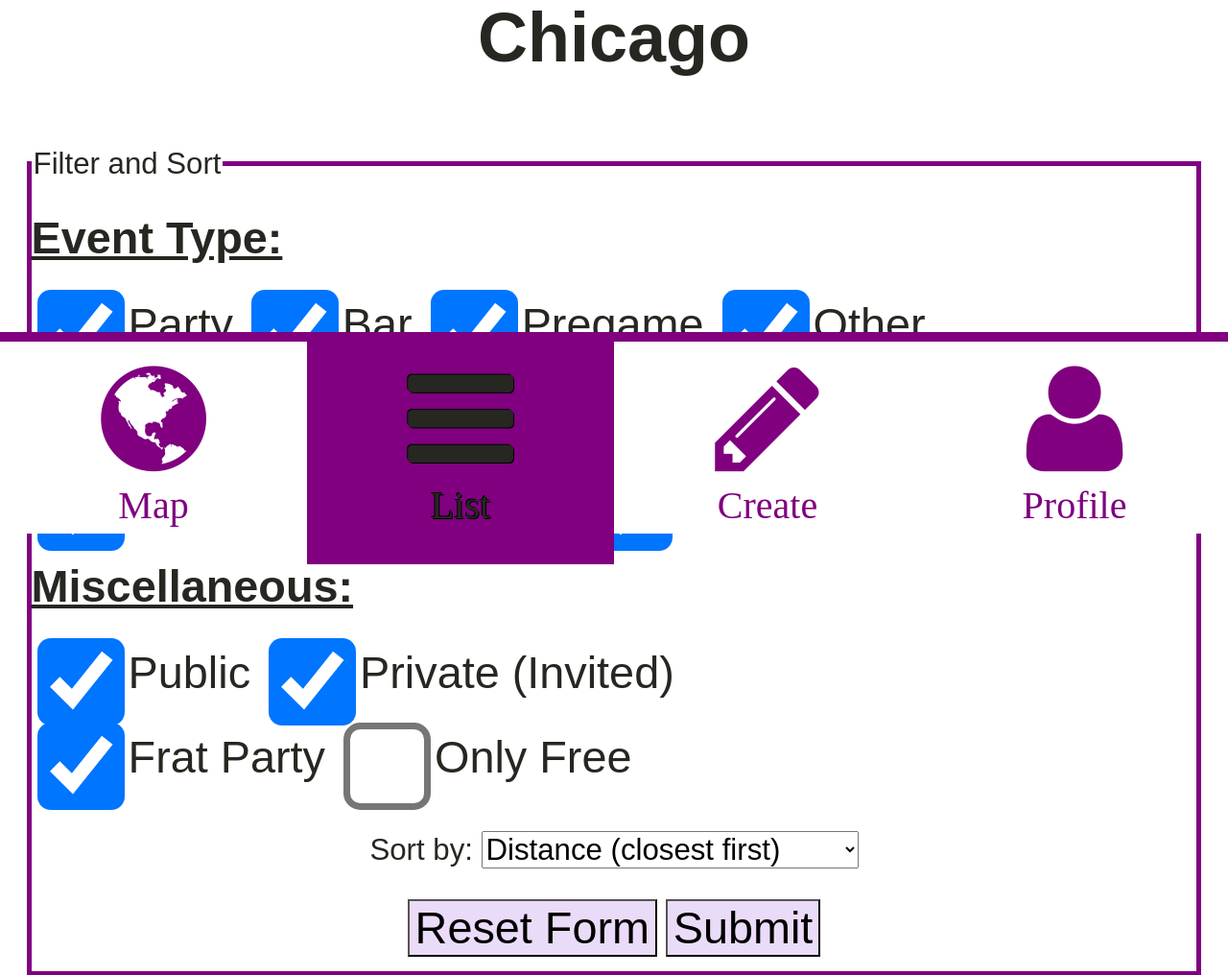
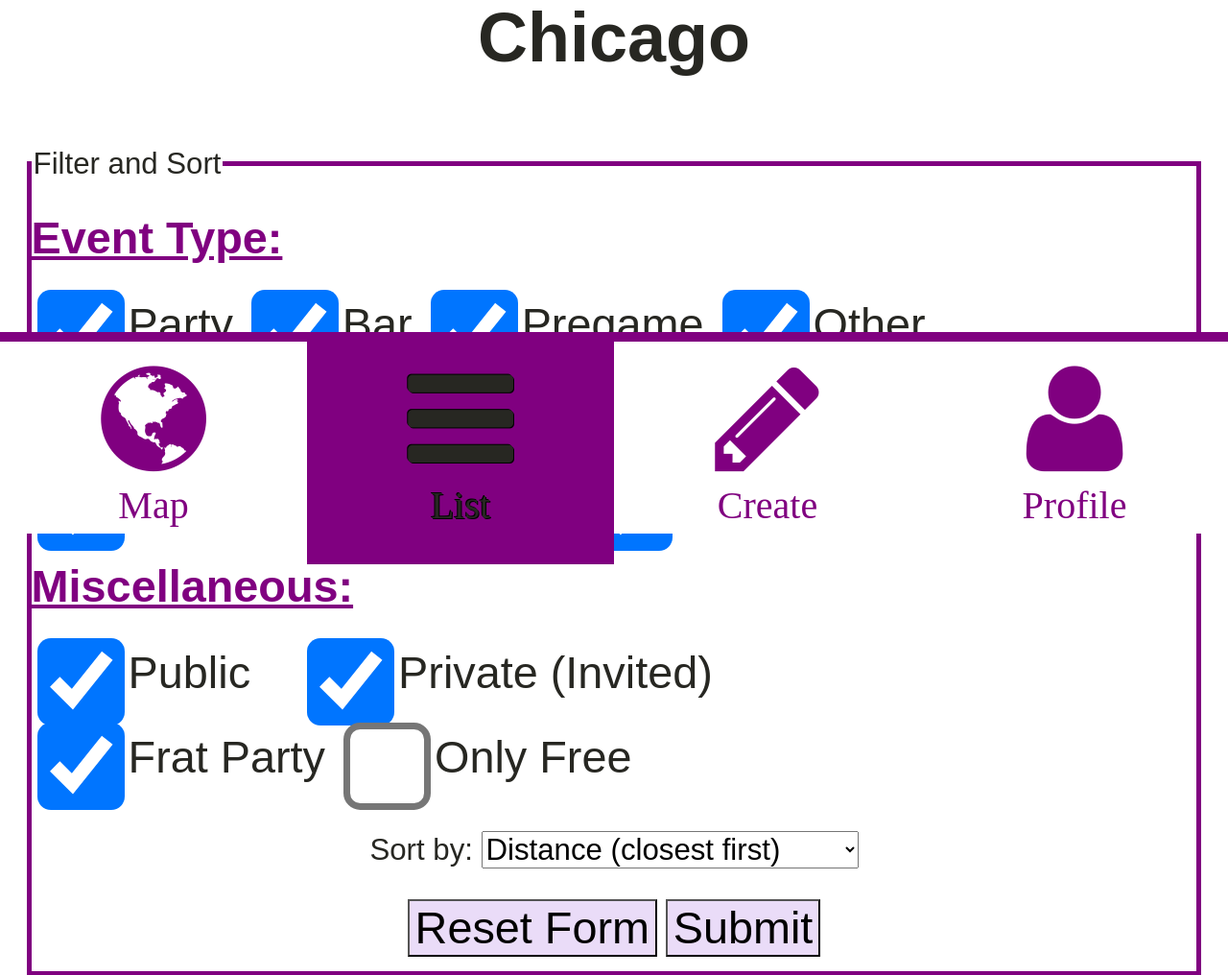
Before and after one commit to jmoore315/HCIProj, a PHP site: page /list.html in a window 1280 px wide. Shown: the part 244-1260 px from the top of the page at 96% size. Run offline with PHP 8.4, Linux system fonts and the light colour scheme.

Commit message:
test page

```diff
--- a/list.html
+++ b/list.html
@@ -36,7 +36,7 @@
 							</div>
 							<div class="party-filter" id="filter-right">
 								<span class="filter-section-title">Miscellaneous:</span><br/>
-								<input type="checkbox" name="party-misc" value="party" checked> Public
+								<input type="checkbox" name="party-misc" value="party" checked> <span id="test">Public</span>
 								<input type="checkbox" name="party-misc" value="bar" checked> Private (Invited)
 								<br/>
 								<input type="checkbox" name="party-misc" value="pregame" checked> Frat Party
--- a/style.css
+++ b/style.css
@@ -236,6 +236,7 @@ input[type=checkbox]
 	text-decoration: underline;
 	font-weight: bold;
 	line-height: 2em;
+	color: purple;
 }
 
 
@@ -296,3 +297,7 @@ th {
 table tr.alt-row td {
 	background-color: #EADCF8;
 }
+
+#test {
+	margin-right: 40px;
+}
```
